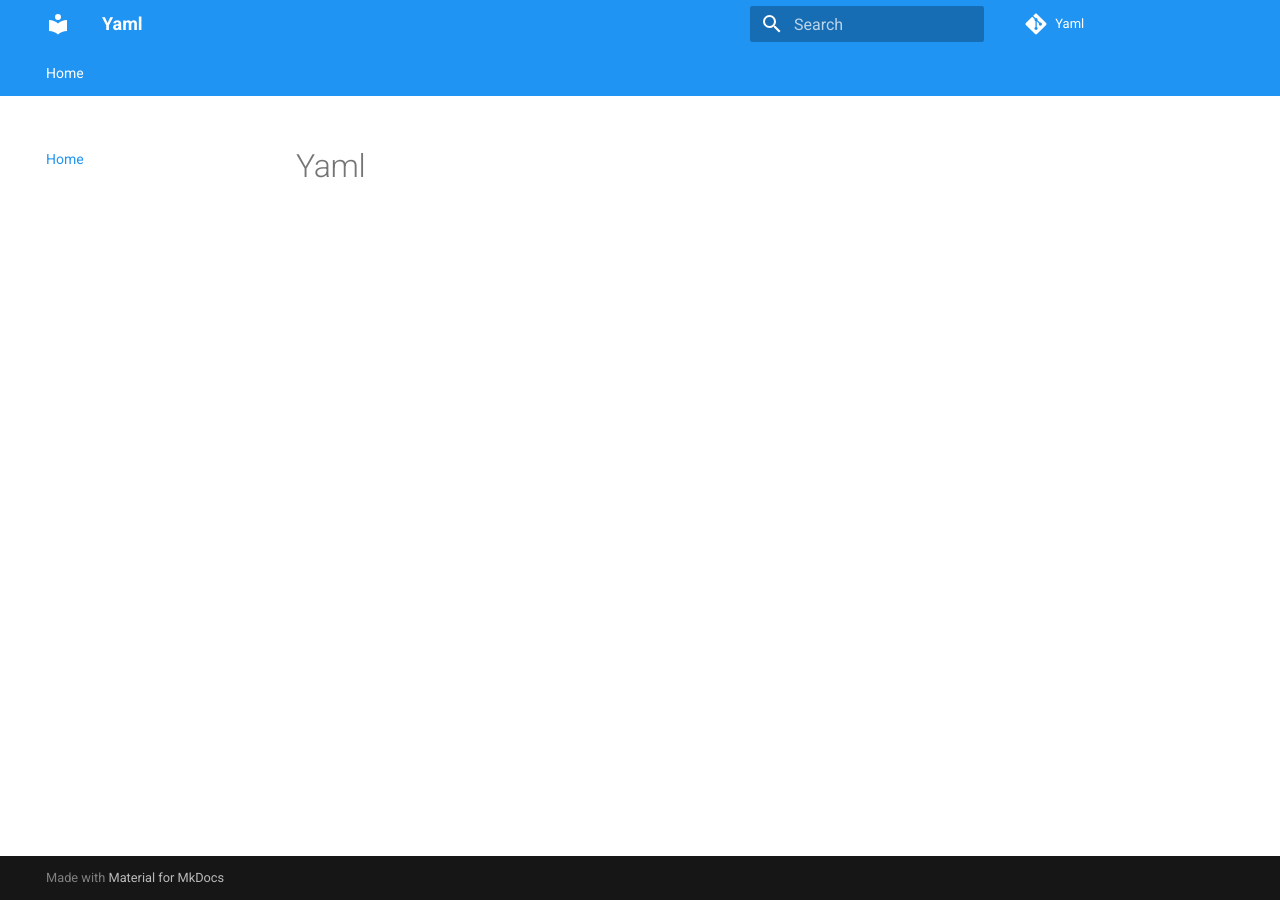
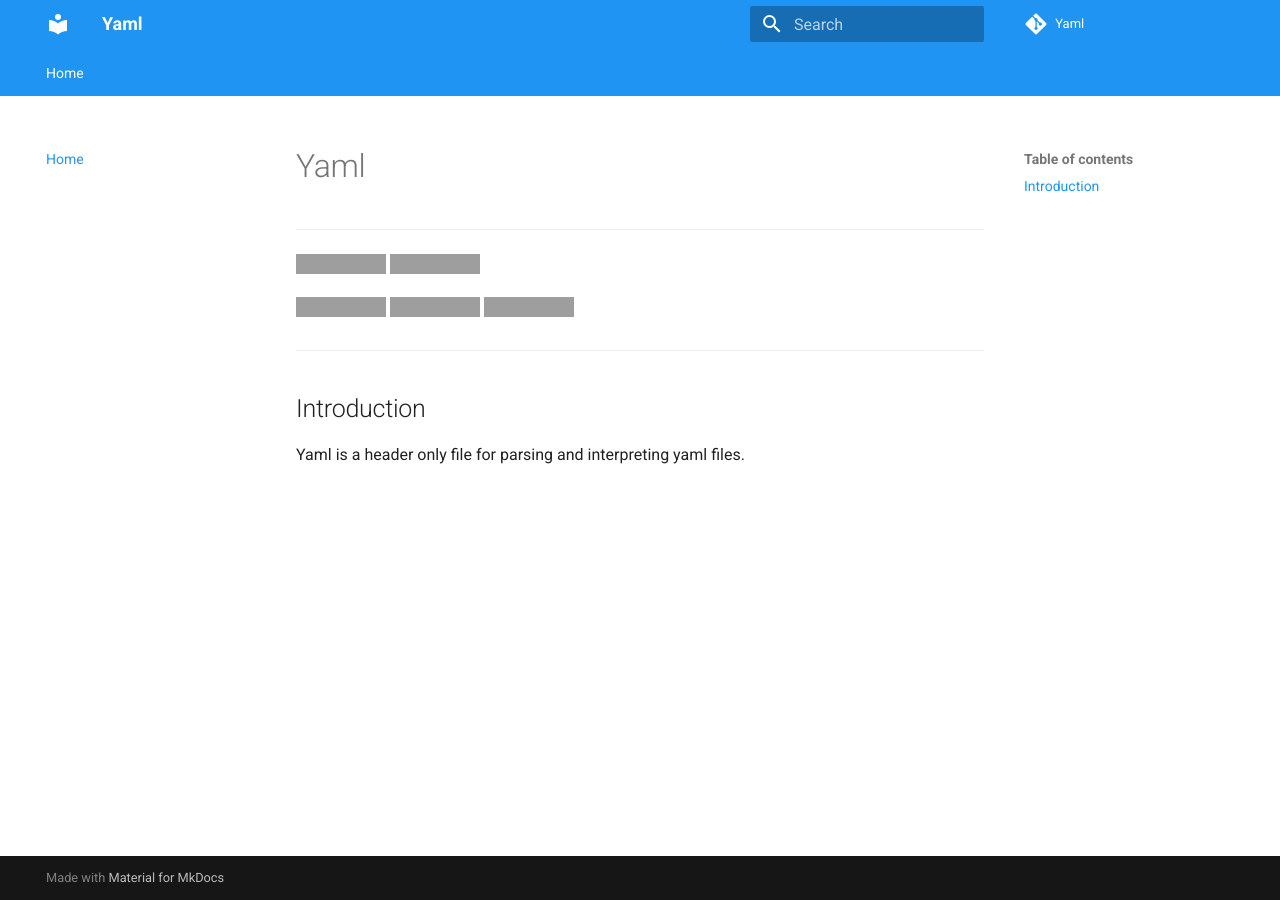
Before and after one commit to LuxAter/Yaml, an MkDocs documentation site: the page built from docs/index.md, in a window 1280 px wide. Built offline with MkDocs 1.6.1 and Material for MkDocs 9.7.7, drawn with Linux system fonts in a browser that asks for light colours; comment, search, counter and statistics services are not loaded; old or Windows-style settings are respelled for this version of MkDocs; grey boxes are pictures that could not be loaded.

Commit message:
Fixed coverage info

```diff
--- a/docs/index.md
+++ b/docs/index.md
@@ -1 +1,17 @@
 # Yaml #
+
+---
+
+
+[![Github Tag](https://img.shields.io/github/tag/LuxAtrumStudio/Yaml.svg)](https://github.com/LuxAtrumStudio/Yaml)
+[![Github Pages](https://img.shields.io/badge/Documentation-gh--pages-blue.svg)](https://luxatrumstudio.github.io/Yaml/)
+
+[![Build Status](https://img.shields.io/travis/LuxAtrumStudio/Yaml.svg)](https://travis-ci.org/LuxAtrumStudio/Yaml)
+[![CodeCov](https://img.shields.io/codecov/c/github/LuxAtrumStudio/Yaml/master.svg)](https://codecov.io/gh/LuxAtrumStudio/Yaml)
+[![Codacy Grade](https://img.shields.io/codacy/grade/6245acd81a924d53a26a7eda45bc4073.svg)](https://www.codacy.com/app/LuxAtrumStudio/Yaml)
+
+---
+
+## Introduction ##
+
+Yaml is a header only file for parsing and interpreting yaml files.
```
Also changed, not shown: README.md (+4 -2 lines), 3 other files.
